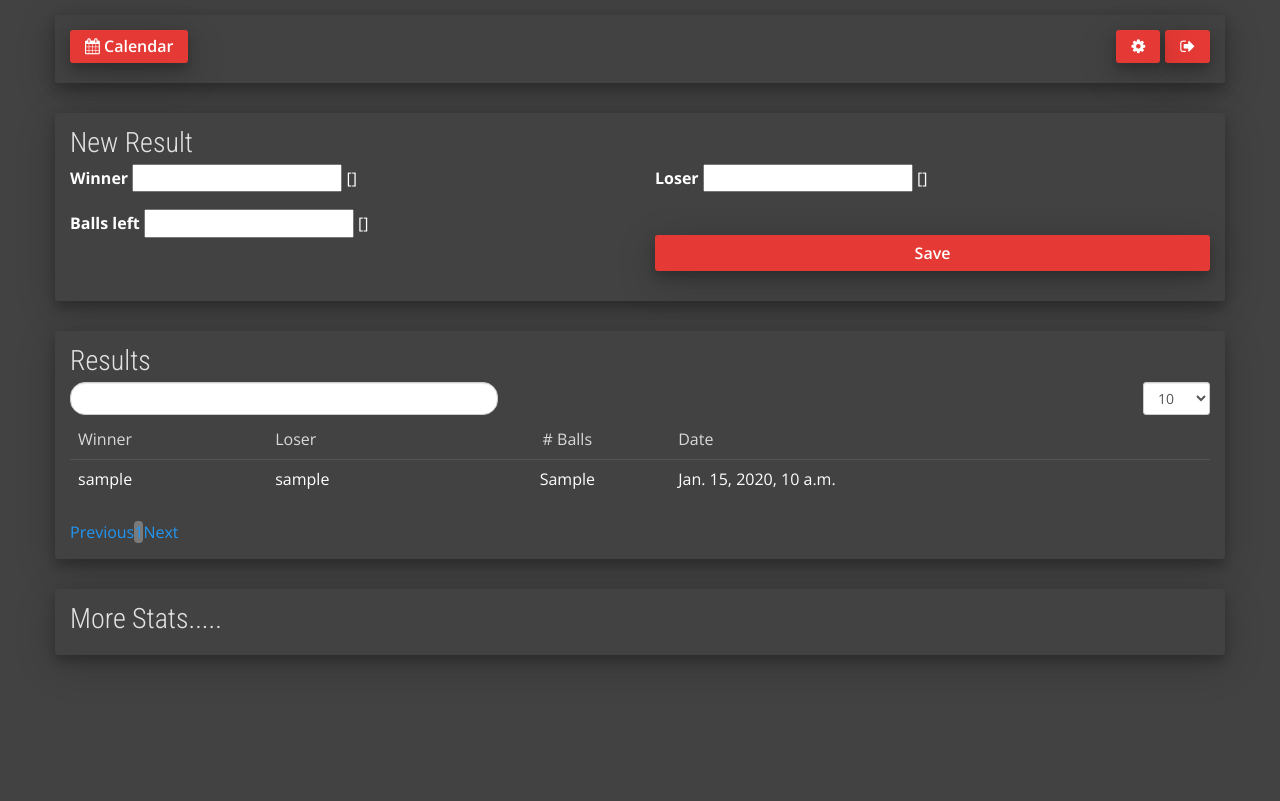
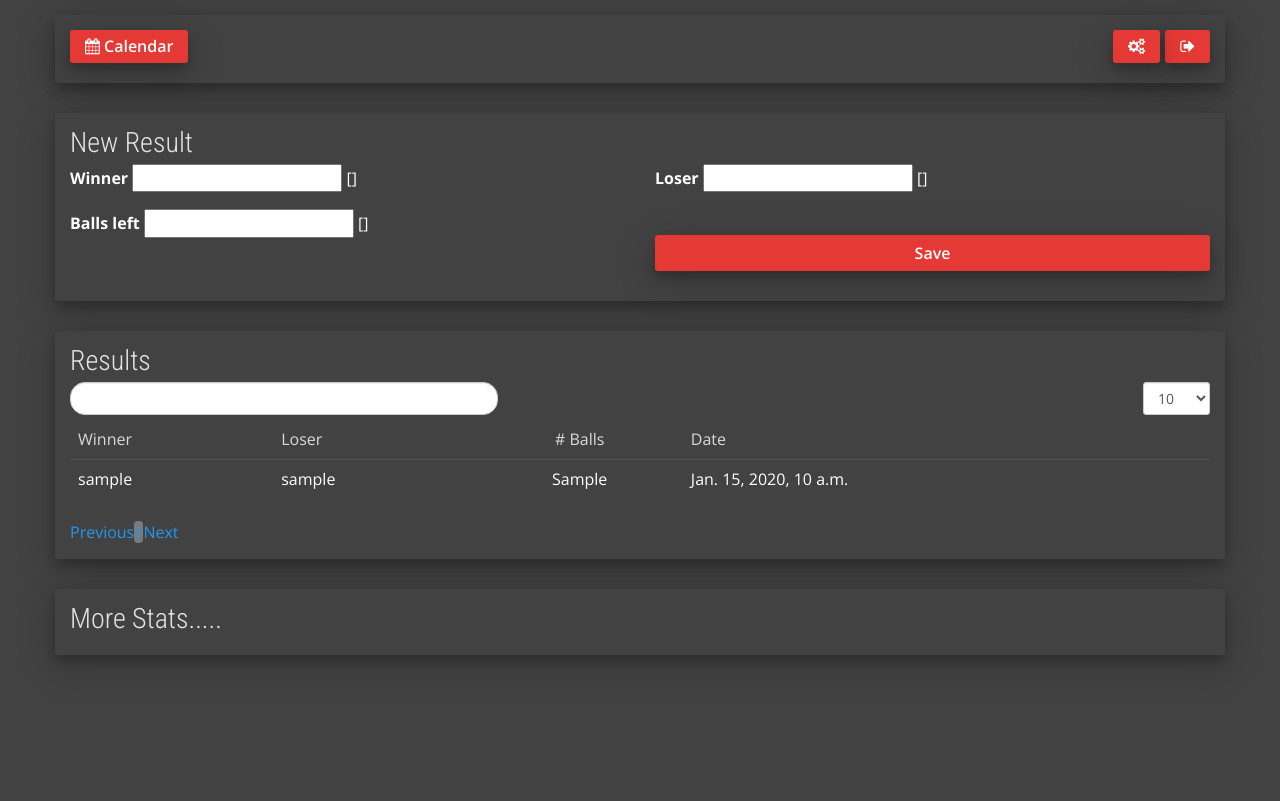
Before and after one commit to RossLYoung/rookie_booking, a Django app: template rookie_booking/booking_calendar/templates/booking_calendar/pool.html in a window 1280 px wide. Run offline with Django 3.2, Linux system fonts and the light colour scheme; the template is opened without the code that fills it: most values are stand-ins (such as "Sample title", 1, 10 or a date in 2020); form fields are guessed from the names that the template uses; parts of the project's set-up code (start-up, migrations or seed data) failed here and were passed over; some libraries are stand-ins or nearby versions.

Commit message:
fa-cog -> fa-cogs

```diff
--- a/rookie_booking/booking_calendar/templates/booking_calendar/index.html
+++ b/rookie_booking/booking_calendar/templates/booking_calendar/index.html
@@ -10,7 +10,7 @@
                     <a href="{% url 'booking:pool' %}"                class="btn-accent2 mar-r-5 pull-left mar-b-5"> <i class="fa fa-trophy "></i> Pool</a>
 
                     <a href="{% url 'account_logout' %}"              class="btn-accent2 pull-right  mar-b-5">        <i class="fa fa-sign-out"></i></a>
-                    <a href="{% url 'userprofile:profile-details' %}" class="btn-accent2 pull-right mar-r-5 mar-b-5"><i class="fa fa-cog"></i></a>
+                    <a href="{% url 'userprofile:profile-details' %}" class="btn-accent2 pull-right mar-r-5 mar-b-5"><i class="fa fa-cogs"></i></a>
                     <a id="new-booking" href="javascript:void(0)"     class="btn-accent2 pull-right mar-r-5 mar-b-5"><i class="fa fa-plus"></i> Book Room</a>
                 </div>
 
--- a/rookie_booking/booking_calendar/templates/booking_calendar/pool.html
+++ b/rookie_booking/booking_calendar/templates/booking_calendar/pool.html
@@ -11,7 +11,7 @@
             <a href="{% url 'home' %}"           class="btn-accent2 mar-r-5 pull-left mar-b-5"> <i class="fa fa-calendar "></i> Calendar</a>
 
             <a href="{% url 'account_logout' %}"              class="btn-accent2 pull-right mar-b-5">        <i class="fa fa-sign-out"></i></a>
-            <a href="{% url 'userprofile:profile-details' %}" class="btn-accent2 pull-right mar-r-5 mar-b-5"><i class="fa fa-cog"></i></a>
+            <a href="{% url 'userprofile:profile-details' %}" class="btn-accent2 pull-right mar-r-5 mar-b-5"><i class="fa fa-cogs"></i></a>
 
             {% if user.is_staff %}
                 <a id="new-booking" href="{% url 'dashboard:index' %}" class="btn-accent2 pull-right mar-r-5 mar-b-5"><i class="fa fa-tachometer"></i> Dash</a>
```
